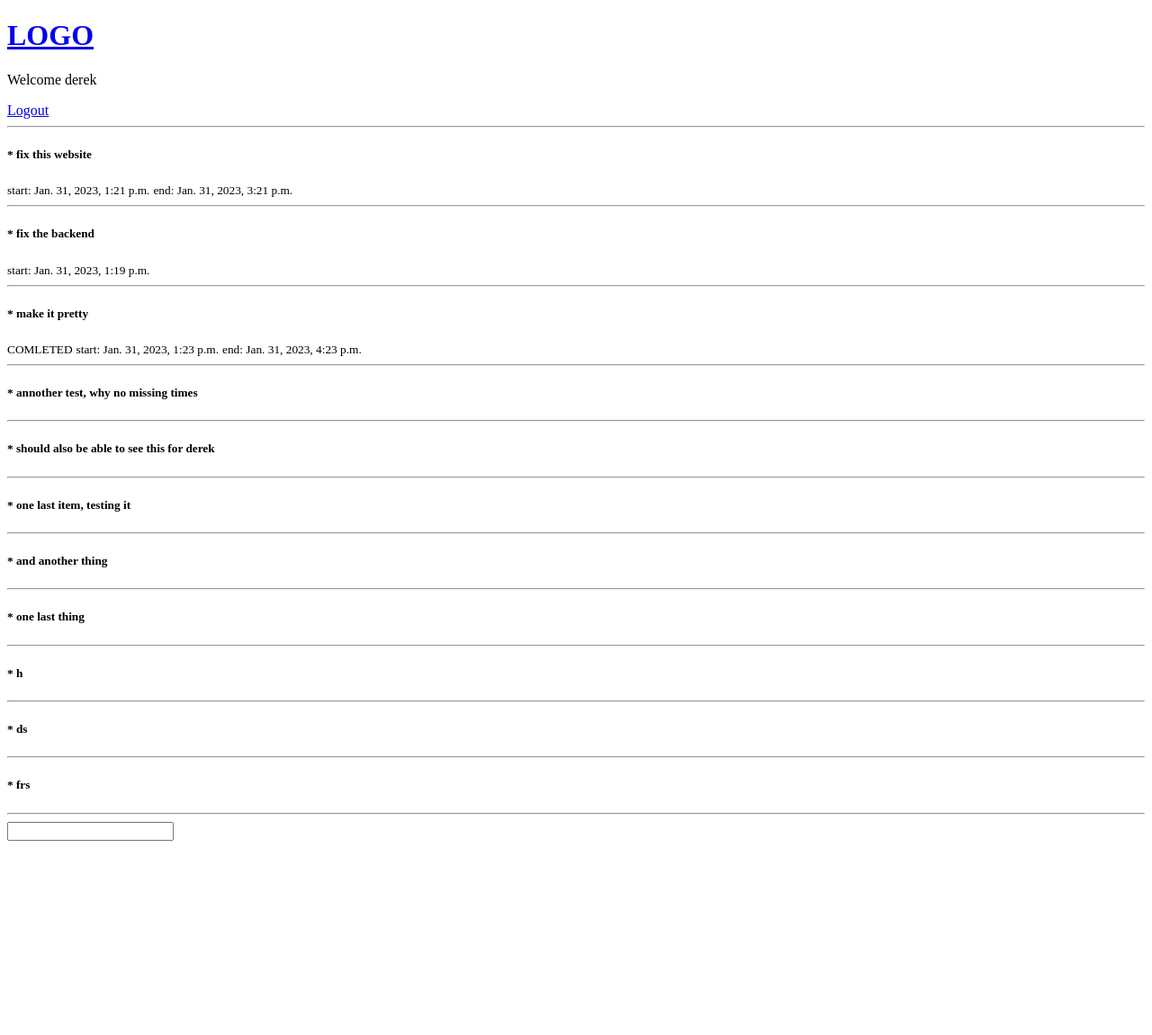
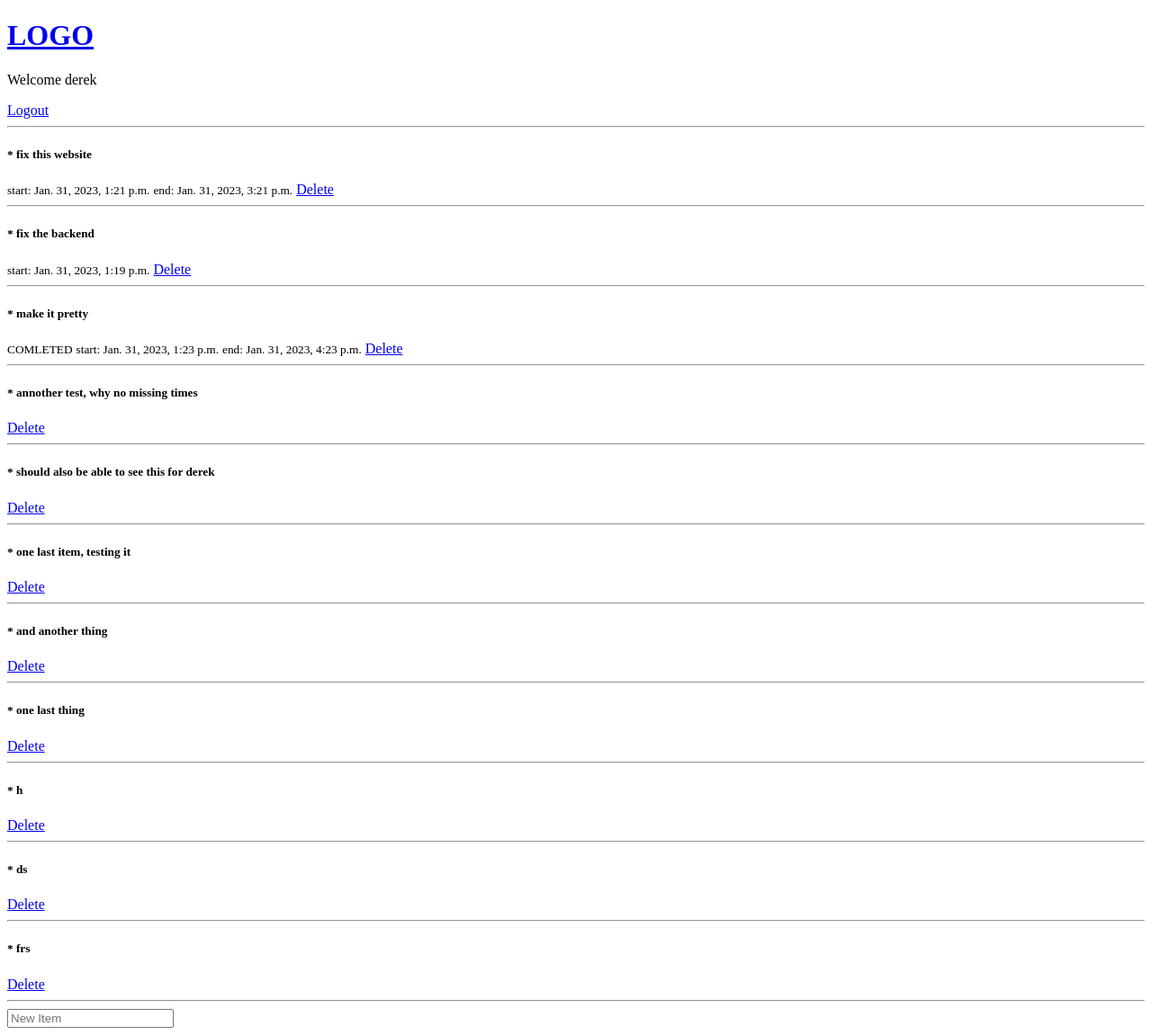
Before and after one commit to Jkig/habit, a Django app: page / in a window 1280 px wide. Shown: the whole page at 90% size. Before the commit the page ends 935 px from the top, so only its background shows below. Run offline with Django 4.2, Linux system fonts and the light colour scheme; a user stored in the database is signed in; data comes from the database, SQL or seed files in the repository; both versions use the stored data as it was after the commit.

Commit message:
progress with delete/loading

```diff
--- a/main/templates/main/list.html
+++ b/main/templates/main/list.html
@@ -16,6 +16,7 @@
                 {% if item.endTime %}
                     <small>end: {{item.endTime}}</small>
                 {% endif %}
+                <a href="{% url 'delete-item' item.text %}">Delete</a>
                 <hr>
             </div>
         {% endfor %}
@@ -25,7 +26,7 @@
         <form method="POST" action="">
             {% csrf_token %}
 
-            <input type="Text"/>
+            <input type="Text" name="new_item" placeholder="New Item"/>
         </form>
     </div>
 </div>
--- a/main/urls.py
+++ b/main/urls.py
@@ -6,6 +6,7 @@ urlpatterns = [
     path('logout/', views.logoutUser, name="logout"),
     path('login/', views.loginPage, name="login"),
     path('register/', views.registerNew, name="register"),
+    path('delete-item/<str:text>/', views.deleteItem, name="delete-item"),
 
 
     path('', views.list1, name="main"),
--- a/main/views.py
+++ b/main/views.py
@@ -59,13 +59,33 @@ def registerNew(request):
     return render(request, 'main/login_registration.html', context)
 
 
+def deleteItem(request, text):
+    item = Item.objects.filter(text=text)
+    if request.method == "POST":
+        item.Delete()
+        return redirect('/')
+    return redirect('/')
+
+
+
 def list1(request):
     # TODO: make it so that new users can interact...
+    #   this is only able to add to the first todo list
     #   show all of a user's lists as seperate things, maybe push a list of lists of items: [[thing1, thing2, thing2], [thingA], [thingB]]
+
+    # new items:
 
     # I think try everything below, and except send to a page where we can get it started
 
+
     toDoList = ToDoList.objects.filter(user=request.user)# gets queryset of all things
+
+    if request.method == "POST":
+        item = Item.objects.create(
+            toDoList = toDoList[0],
+            text = request.POST.get('new_item')
+        )
+        return redirect('/')
 
     all_Items = toDoList[0].item_set.all()
     for i in range(1,len(toDoList)):
```
Also changed, not shown: db.sqlite3.
